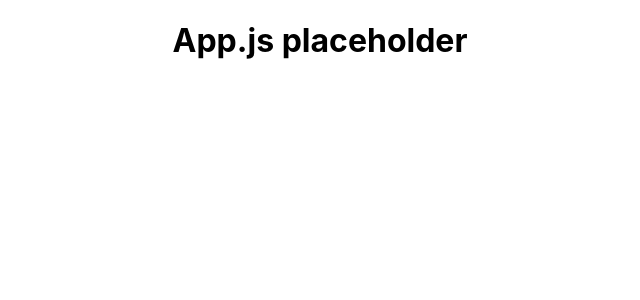
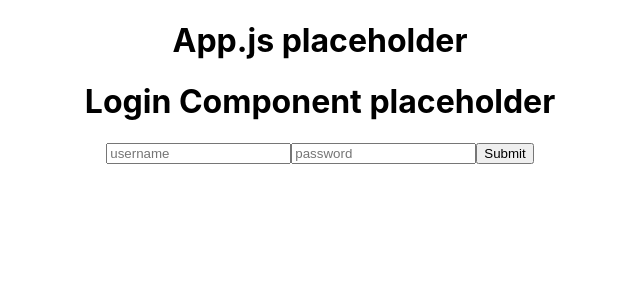
Before and after one commit to BW-Expat-Journal-Project/frontend, a React (Create React App) app: page / in a window 1280 px wide. Shown: the top 300 px of the page, without its empty margins (320-960 px from the left). Built offline with nearby package versions, Linux system fonts and the light colour scheme.

Commit message:
revert back

```diff
--- a/src/App.js
+++ b/src/App.js
@@ -1,86 +1,19 @@
 import './App.css';
-import React,{useState} from 'react';
+
 import { BrowserRouter as Router, Route } from "react-router-dom";
 import Homepage from './components/Homepage'
 import PrivateRoute from './utils/PrivateRoute'
 import Login from "./components/Login";
-import Register from "./components/Register";
-//Initial Form Values
-const initialLoginFormValues = {
-  username: "",
-  password: "",
-};
-const initialRegisterFormValues = {
-  username: "",
-  password: "",
-  firstName: "",
-  lastName: "",
-};
+
 
 function App() {
-
-    //Form State
-    const [loginFormValues, setLoginFormValues] = useState(
-      initialLoginFormValues
-    );
-    const [registerFormValues, setRegisterFormValues] = useState(
-      initialRegisterFormValues
-    );
-
-    //Input Chnage
-  const loginInputChange = (inputName, inputValue) => {
-    setLoginFormValues({
-      ...loginFormValues,
-      [inputName]: inputValue,
-    });
-  };
-  const registerInputChange = (inputName, inputValue) => {
-    setRegisterFormValues({
-      ...registerFormValues,
-      [inputName]: inputValue,
-    });
-  };
-
-  //Submit the form
-
-  const submitLoginForm = () => {
-    let newLogin = {
-      username: loginFormValues.username.trim(),
-      password: loginFormValues.password.trim(),
-    };
-    if (!newLogin.username || !newLogin.password) return;
-
-    //Post here
-    setLoginFormValues(initialLoginFormValues);
-  };
-
-  const submitRegisterForm = () => {
-    let newRegister = {
-      username: registerFormValues.username.trim(),
-      password: registerFormValues.password.trim(),
-      firstName: registerFormValues.firstName.trim(),
-      lastName: registerFormValues.lastName.trim(),
-    };
-    if (
-      !newRegister.username ||
-      !newRegister.password ||
-      !newRegister.firstName ||
-      !newRegister.lastName
-    )
-      return;
-
-    //Post here
-    setRegisterFormValues(initialRegisterFormValues);
-  };
-
   return (
     <div className="App">
       <h1>App.js placeholder</h1>
       <Router>
       <div className="App">
         <PrivateRoute path='/homepage' component={Homepage} />
-        <Route exact path="/login" component={()=> <Login values={loginFormValues} update={loginInputChange} submit={submitLoginForm}/>} />
-        <Route exact path="/register" component={()=> <Register values={registerFormValues} update={registerInputChange} submit={submitRegisterForm}/>} />
+        <Route exact path="/" component={Login} />
       </div>
     </Router>
     </div>
--- a/src/components/Login.js
+++ b/src/components/Login.js
@@ -1,47 +1,62 @@
-import React from "react";
-export default function Login(props) {
-    //passed from App
-  const { values, update, submit } = props;
+import React, { useState } from "react";
 
-  //Use update from App
-  const onChnage = (evt) => {
-    const { name, value } = evt.target;
-    update(name, value);
-  };
+import axiosWithAuth from '../utils/axiosWithAuth'
 
-  //use Submit from App
-  const onSubmit = (evt) => {
-    evt.preventDefault();
-    submit();
-  };
+const Login = (props) => {
+  // make a post request to retrieve a token from the api
+  // when you have handled the token, navigate to the BubblePage route
 
+  const [ login, setLogin ] = useState({
+      username: '',
+      password: ''
+  })
+
+  const handleChange = e => {
+      setLogin({
+          ...login,
+          [e.target.name]: e.target.value
+      })
+  }
+
+  const handleSubmit = e => {
+      e.preventDefault();
+      axiosWithAuth()
+          .post('/auth/login', login)
+          .then(res => {
+            //   console.log(res.data.user.id);
+              sessionStorage.setItem('expatJournalToken', res.data.payload);
+              sessionStorage.setItem('currentUser', res.data.user.id);
+
+              props.history.push('/homepage');
+          })
+          .catch(err => console.log(`Login.js axiosWithAuth error:`, err.response ))
+  }
   return (
-    <div className="container">
-      <form className="form_container" onSubmit={onSubmit}>
-        <label>
-          Username
+    <div>
+      <h1>Login Component placeholder</h1>
+      <form onSubmit={handleSubmit}>
           <input
-            type="text"
-            name="username"
-            value={values.username}
-            onChange={onChnage}
-            placeholder="username"
-            minLength='5'
-          ></input>
-        </label>
-        <label>
-          Password
+              type="text"
+              name="username"
+              label="username"
+              placeholder="username"
+              value={props.username}
+              onChange={handleChange}
+              className="input"
+          />
           <input
-            type="password"
-            name="password"
-            value={values.password}
-            onChange={onChnage}
-            placeholder="password"
-            minLength='6'
-          ></input>
-        </label>
-        <button>Login</button>
+              type="text"
+              name="password"
+              label="password"
+              placeholder="password"
+              value={props.password}
+              onChange={handleChange}
+              className="input"
+          />
+          <button>Submit</button>
       </form>
     </div>
   );
-}
+};
+
+export default Login;
```
